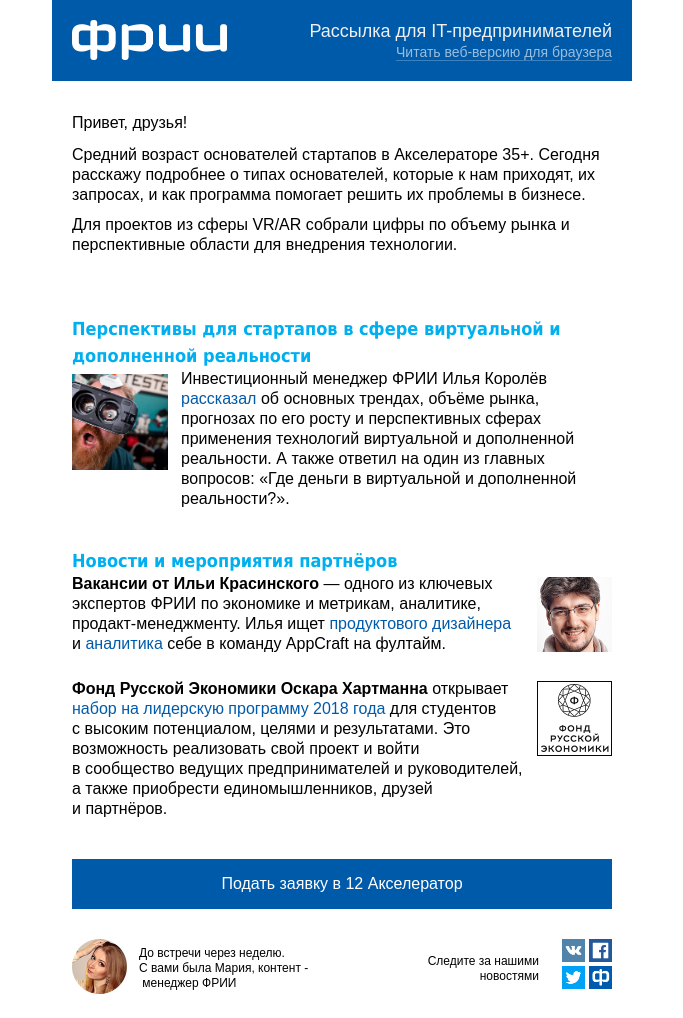
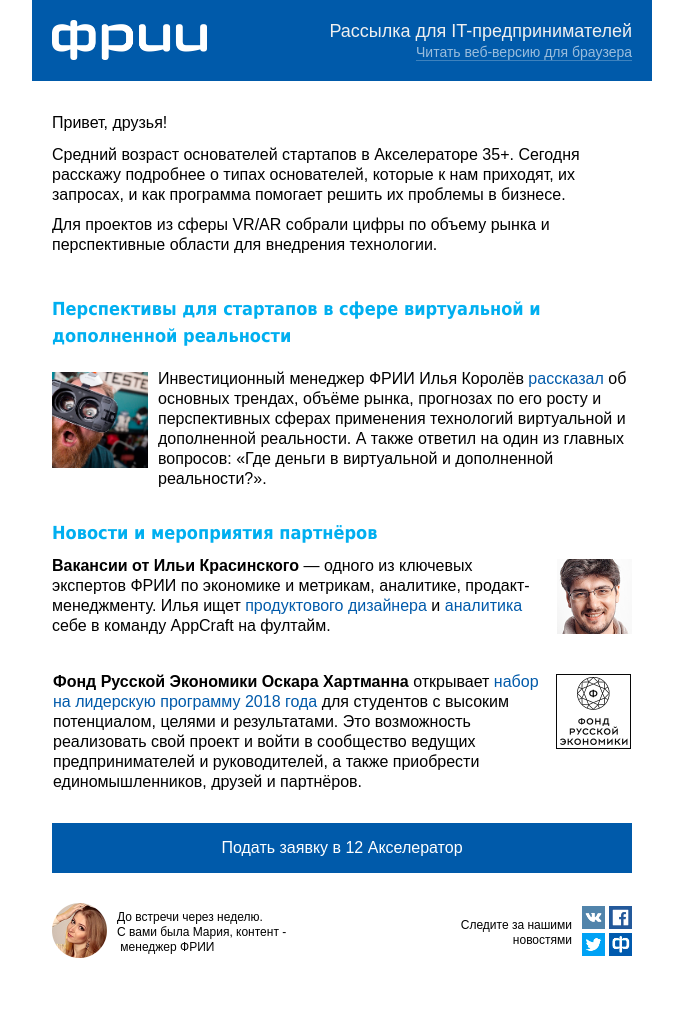
Before and after one commit to kompotik/ko3bug, a plain HTML site: page index.html in a window 1280 px wide. Shown: the whole page, without its empty margins (298-981 px from the left). After the commit the page ends 982 px from the top, so only its background shows below. Drawn offline with Linux system fonts and the light colour scheme.

Commit message:
Add files via upload

```diff
--- a/index.html
+++ b/index.html
@@ -20,7 +20,8 @@
             margin: auto;
             opacity: 0.2;
             display: none;"
-    ></div>
+        >
+    </div>
 
     <table
     align="center"
@@ -67,28 +68,24 @@
         </td>
     </tr>
     <tr>
-       <td style="font: bold 18px/1.5em Tahoma, sans-serif; padding-left: 20px;padding-top: 20px;padding-right: 20px;padding-bottom: 0px; color: #00aff0" >
+      <td style="font: bold 18px/1.5em Tahoma, sans-serif; padding: 0px 20px; color: #00aff0" >
         Перспективы для стартапов в сфере виртуальной и дополненной реальности
       </td>
     </tr>
   <tr>
-    <td style="padding: 0;">
+    <td style="padding: 20px 0;">
       <table style=" border-spacing: 0;">
-              <tr>
-                  <td style= "vertical-align: top; padding: 5px 0px 0px 20px;">
+        <td style= "vertical-align: top; padding: 0.15625em 0px 0px 20px;">
           <img
             src="vr 0.png"
             alt="vr 0"
             style="
             width: 96px;
-                      height: 96px;
-
-                      "
+            height: 96px;"
           >
         </td>
-                    <td style= " font: normal 16px/1.25em Arial, sans-serif; padding: 0px 20px 38px 13px;"  >
-                 Инвестиционный менеджер ФРИИ Илья Королёв
-<a href="http://www.kostyor.ru/tales/" target="_blank" style="color:#005aaa;text-decoration: none;">рассказал</a> об основных трендах, объёме рынка,
+        <td style= " font: normal 16px/1.25em Arial, sans-serif; padding: 0px 20px 10px 10px;"  >
+          Инвестиционный менеджер ФРИИ Илья Королёв <a href="http://www.kostyor.ru/tales/" target="_blank" style="color:#005aaa;text-decoration: none;">рассказал</a> об основных трендах, объёме рынка,
           прогнозах по его росту и перспективных сферах
           применения технологий виртуальной и дополненной
           реальности. А также ответил на один из главных
@@ -99,12 +96,12 @@
     </td>
   </tr>
   <tr>
-       <td style=" font: bold 18px/1.5em Tahoma, sans-serif; padding-left: 20px;padding-top: 0px;padding-right: 20px;padding-bottom: 0px; color: #00aff0" >
+    <td style=" font: bold 18px/1.5em Tahoma, sans-serif; padding: 0px 20px; color: #00aff0" >
      Новости и мероприятия партнёров
     </td>
   </tr>
   <tr>
-    <td style="padding: 0;">
+    <td style="padding: 10px 0;">
       <table style=" border-spacing: 0;">
         <tr>
           <td style= " font: normal 16px/1.25em Arial, sans-serif; padding: 0px 0px 0px 20px;"  >
@@ -124,11 +121,12 @@
               "
             >
           </td>
+        </tr>
       </table>
     </td>
   </tr>
   <tr>
-    <td style=" padding-left: 0px; padding-top: 0px;padding-right: 0px;padding-bottom: 40px;">
+    <td style=" padding: 15px 0px 10;">
       <table style=" border-spacing: 0;">
         <tr>
           <td style= " font: normal 16px/1.25em Arial, sans-serif; padding: 25px 0px 0px 20px;"  >
@@ -149,20 +147,21 @@
             "
            >
           </td>
+        </tr>
       </table>
     </td>
   </tr>
   <tr>
-      <td style="padding-left: 20px; padding-top: 0px; padding-right: 20px; padding-bottom: 0px;">
+    <td style=" padding: 30px 20px;">
       <a
         href="#"
           style="
             background: #005aaa;
-            width: 540px;
+            width: 520px;
             display: block;
             line-height: 1.25em;
             font-size: 16px;
-            padding-left: 0px; padding-top: 15px; padding-right: 0px; padding-bottom: 15px;
+            padding: 15px 30px;
             text-align: center;
             color: white;
             text-decoration: none;
@@ -174,10 +173,10 @@
     </td>
   </tr>
   <tr>
-    <td style=" padding-left: 0px; padding-top: 0px;padding-right: 0px;padding-bottom: 00px;">
+    <td style=" padding: 0 20px;">
       <table style=" border-spacing: 0;">
         <tr>
-                <td style= "vertical-align: top; padding: 30px 12px 0px 20px;">
+          <td style= "padding: 0px;">
             <img
               src="maria.png"
               alt="maria"
@@ -187,23 +186,27 @@
                 "
                 >
           </td>
-                   <td style= " font: normal 12px/1.25em Arial, sans-serif; padding: 30px 30px 0px 0px;"  >
-                 До встречи через неделю.
-С вами была Мария,
+
+          <td style= " font: normal 12px/1.25em Arial, sans-serif; padding: 0 10px 0 10px; width: 265px;"  >
+            <p style="margin: 0px;"> До встречи через неделю.
+            </p>
+            <p style="margin: 0px;">С вами была Мария,
             контент - менеджер ФРИИ
+            </p>
           </td>
-       <td style= " text-align: right;font: normal 12px/1.25em Arial, sans-serif; padding: 30px 0px 0px 0px;">
-                 Следите за нашими
-новостями
+          <td style= " text-align: right; font: normal 12px/1.25em Arial, sans-serif; padding: 0 10px 0 20px; width: 160px;">
+            Следите за нашими новостями
           </td>
-      <td style= "vertical-align: top;text-align: right; padding: 30px 20px 0px 12px;">
-                      <a href="https://vk.com/"; style="text-decoration: none"; target="_blank"> <img
+          <td style= "padding: 0px;text-align: right;width: 50px;">
+            <a href="https://vk.com/"; style="text-decoration: none"; target="_blank">
+             <img
               src="vk.png"
               alt="vk"
               style="
               width: 23px;
               height: 23px;
-                      ">
+              "
+             >
             </a>
             <a href="https://ru-ru.facebook.com/"; style="text-decoration: none"; target="_blank">
              <img
@@ -213,16 +216,19 @@
               width: 23px;
               height: 23px;
               "
-                      ></a>
-                       <a href="https://twitter.com/?lang=ru"; style="text-decoration: none"; target="_blank">  <img
+              >
+            </a>
+            <a href="https://twitter.com/?lang=ru"; style="text-decoration: none"; target="_blank">
+             <img
               src="tw.png"
               alt="tw"
               style="
               width: 23px;
               height: 23px;
               "
-                      > </a>
-                      <a href="https://ru-ru.facebook.com/"; style="text-decoration: none"; target="_blank">
+              >
+            </a>
+            <a href="http://www.iidf.ru/"; style="text-decoration: none"; target="_blank">
               <img
                 src="fr.png"
                 alt="fr"
@@ -230,8 +236,10 @@
                 width: 23px;
                 height: 23px;
                 "
-                      ></a>
+                >
+            </a>
           </td>
+        </tr>
       </table>
     </td>
   </tr>
```
Lines whose indentation alone changed are shown as unchanged.
